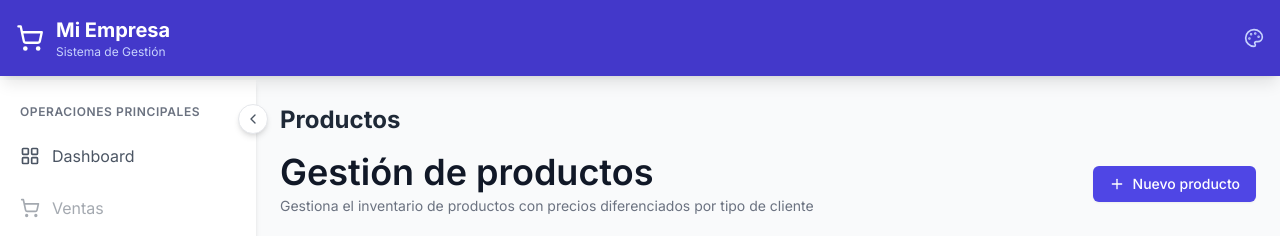
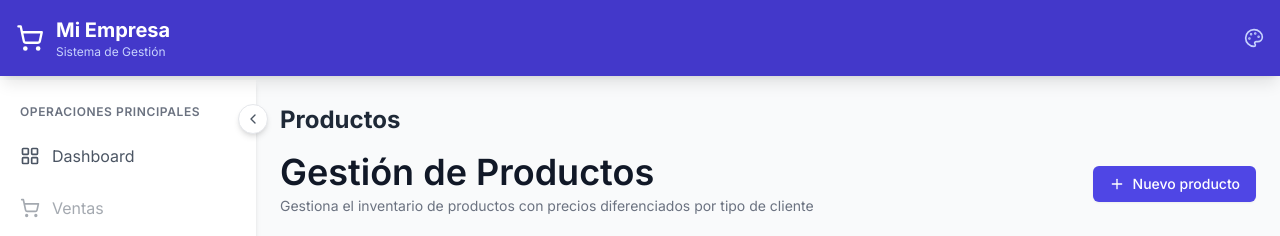
Before and after one commit to Moskzow/StoreControl, a React (Vite) app: page /productos in a window 1280 px wide. Shown: the top 236 px of the page. Built offline with nearby package versions, Linux system fonts and the light colour scheme.

Commit message:
Updated Products.tsx

```diff
--- a/src/pages/Products.tsx
+++ b/src/pages/Products.tsx
@@ -204,7 +204,7 @@ function Products() {
       {/* Header and actions */}
       <div className="flex flex-col space-y-4 sm:flex-row sm:items-center sm:justify-between sm:space-y-0">
         <div>
-          <h1 Productos="text-2xl font-bold text-gray-900 dark:text-white">Gestión de productos</h1>
+          <h1 Productos="text-2xl font-bold text-gray-900 dark:text-white">Gestión de Productos</h1>
           <p className="mt-1 text-sm text-gray-500 dark:text-gray-400">
             Gestiona el inventario de productos con precios diferenciados por tipo de cliente
           </p>
```
